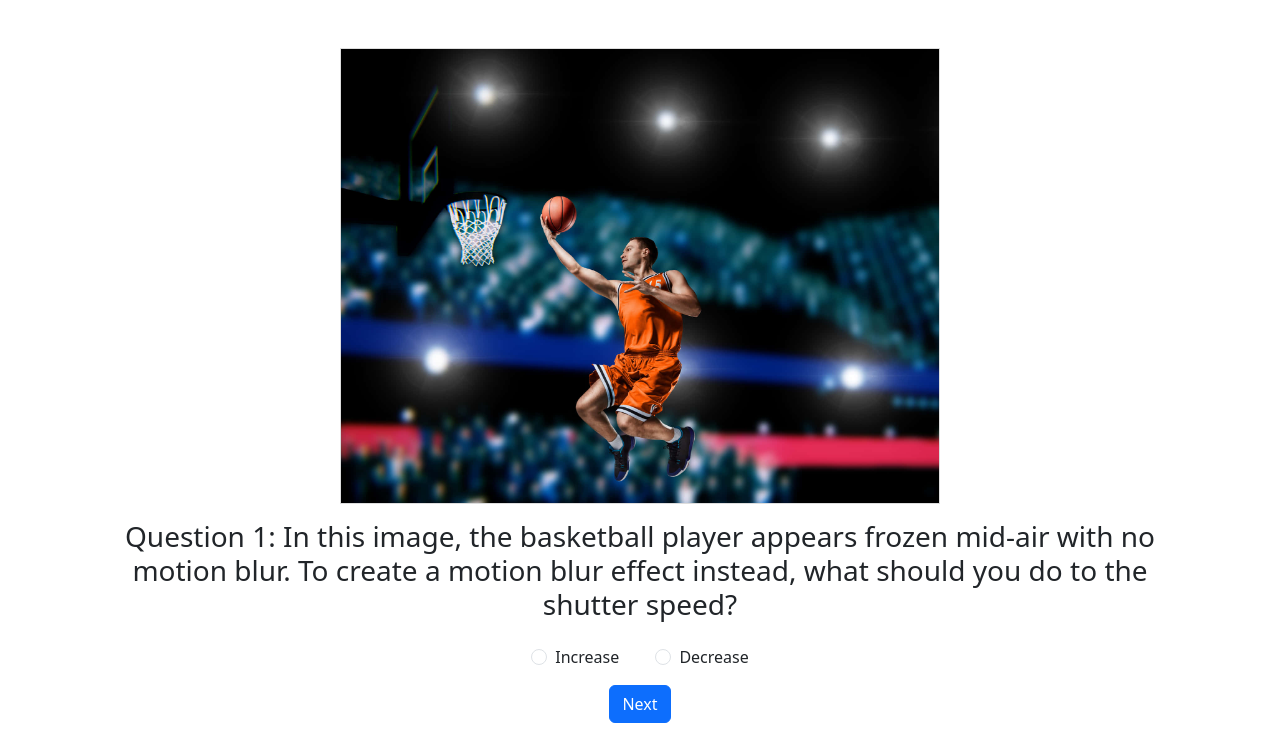
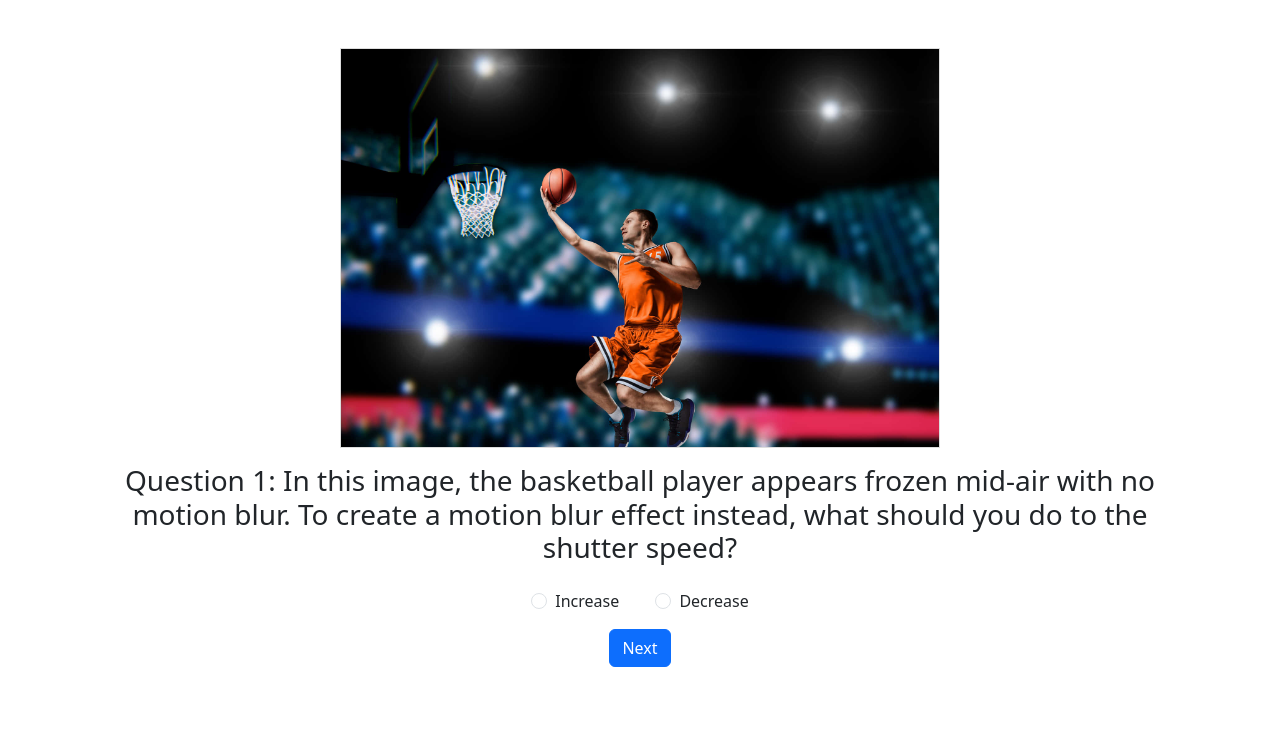
Before and after one commit to xxanxnie/Exposure-Playground, a Flask app: page /quiz/1 in a window 1280 px wide. Shown: the part 56-800 px from the top of the page. Run offline with Flask 3, Linux system fonts and the light colour scheme.

Commit message:
make all images consistent in size

```diff
--- a/templates/quiz.html
+++ b/templates/quiz.html
@@ -7,12 +7,12 @@
   <link href="https://cdn.jsdelivr.net/npm/bootstrap@5.3.0/dist/css/bootstrap.min.css" rel="stylesheet">
   <style>
     .quiz-image {
-      max-width: 600px;
-      width: 100%;
-      height: auto;
-      margin: 0 auto 1rem;
-      display: block;
-      border: 1px solid #ddd;
+        width: 600px;
+        height: 400px;
+        object-fit: cover;
+        margin: 0 auto 1rem;
+        display: block;
+        border: 1px solid #ddd;
     }
 
     .container .form-check {
```
Also changed, not shown: 1 other file.
